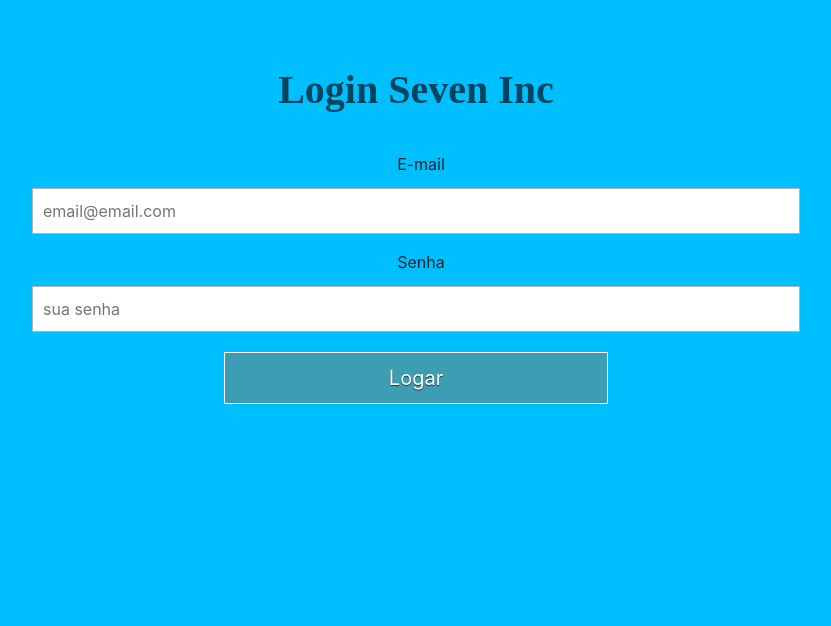
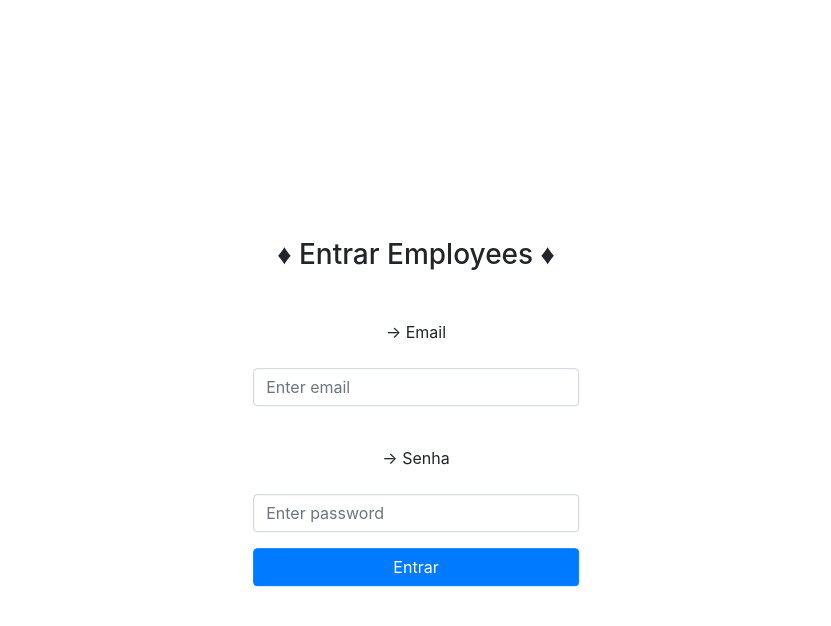
Before and after one commit to GustavoOliveiraRosa/seven-inc, a React app in the folder Frontend-ReactJS/: page / in a window 1280 px wide. Shown: the whole page, without its empty margins (224-1055 px from the left). Built offline with nearby package versions, Linux system fonts and the light colour scheme.

Commit message:
ReactJS FrontEnd - Reformulação Front-Login

```diff
--- a/Frontend-ReactJS/src/Paginas/App.css
+++ b/Frontend-ReactJS/src/Paginas/App.css
@@ -6,9 +6,6 @@
 /*---------------------------------------- */
 /*---------------------------------------- */
 
-body {
-    background-color: #00BFFF !important;
-}
 
 /*---------------------------------------- */
 /*---------------------------------------- */
@@ -18,64 +15,12 @@ body {
 /*---------------------------------------- */
 /*---------------------------------------- */
 
-.form_login {
-    margin-top:5%;
-    text-align:center;
+.box_login{
+  max-width: 70%;
+  vertical-align: top;
+  margin: 0;
+  position: absolute;
+  top: 50%;
+  left: 50%;
+  transform: translate(-50%, -50%);
 }
-
-table {
-  width: 100%;
-  background-color: #f1f1c1;
-}
-
-.table_responsive{
-  margin:10px;
-}
-
-.titulo{
-    font-size: 30%px;
-    color: #01455E;
-    padding: 2px 0 10px 0;
-    font-family: Serif;
-    font-weight: bold;
-    text-align: center;
-    padding-bottom: 30px;
-}
-
-.text{
-  color: black;
-}
-
-label{
-    margin-left:10px;
-    position: relative;
-}
-
-
-input {
-    max-width: 60%;
-    margin-left:50px;
-  }
-
-input:not([type="checkbox"]){
-    width: 95%;
-    margin-top: 4px;
-    padding: 10px;
-    border: 1px solid #b2b2b2;
-
-  }
-
-  input[type="submit"]{
-    width: 30%!important;
-    cursor: pointer;
-    background: rgb(61, 157, 179);
-    color: #fff;
-    font-size: 20px;
-    border: 1px solid #fff;
-    margin-bottom: 20px;
-    text-shadow: 0 1px 1px #333;
-  }
-
-  input[type="submit"]:hover{
-    background: #4ab3c6;
-  }
--- a/Frontend-ReactJS/src/Paginas/Login.js
+++ b/Frontend-ReactJS/src/Paginas/Login.js
@@ -1,7 +1,8 @@
 import React from 'react';
 import './App.css';
 import api from './Api';
-import {Switch, Route, Redirect } from 'react-router-dom';
+import {Switch, Route, Redirect, Link } from 'react-router-dom';
+import '../../node_modules/bootstrap/dist/css/bootstrap.min.css';
 class Login extends React.Component {
   constructor(props) {
     super(props)
@@ -68,28 +69,26 @@ class Login extends React.Component {
 
   render() {
     return (
-      <div>
-      { this.state.redirect === true && <Route exact path="/"><Redirect to="/Inicio" /></Route> }
-      <form className="form_login" method="post" action="">
+      <center>
+      <form className="box_login">
+                <h3 className="m-4">&#9830; Entrar Employees 	&#9830;</h3>
 
-      <h1 className="titulo">Login Seven Inc</h1>
+          <div>
+                <div className="form-group">
+                    <label className="m-4">&#8594; Email</label>
+                    <input type="email" className="form-control" placeholder="Enter email" />
+                </div>
 
-      <p>
-        <label for="nome_login">E-mail</label><br />
-        <input  onChange={this.changeEmail} id="nome_login" name="nome_login" type="text" placeholder="email@email.com"/>
-      </p>
+                <div className="form-group">
+                    <label className="m-4">&#8594; Senha</label>
+                    <input type="password" className="form-control" placeholder="Enter password" />
+                </div>
 
-      <p>
-        <label for="email_login">Senha</label><br />
-        <input onChange={this.changeSenha} id="email_login" name="email_login" type="password" placeholder="sua senha" />
-      </p>
+                <button type="submit" className="btn btn-primary btn-block">Entrar</button>
 
-      <p>
-        <input  onClick={this.handleSubmit} type="submit" value="Logar" />
-      </p>
-
-    </form>
-    </div>
+                </div>
+            </form>
+            </center>
     )
   }
 }
```
Also changed, not shown: Frontend-ReactJS/src/Paginas/fLogin.js (deleted), Frontend-ReactJS/src/Paginas/logo.png (added).
